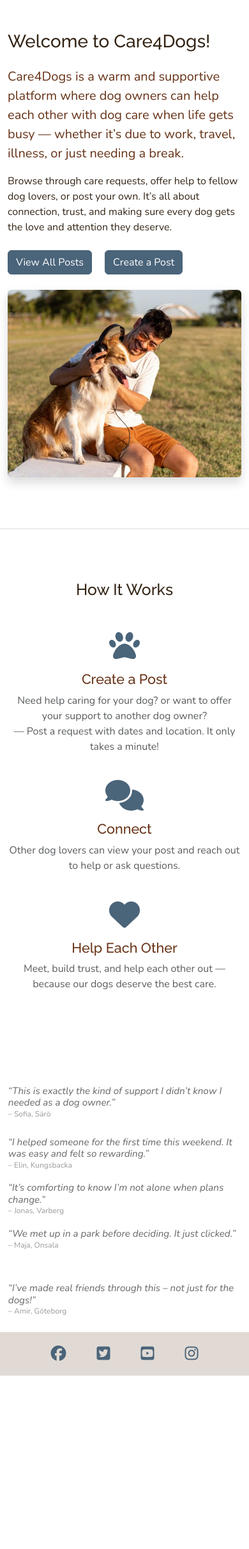
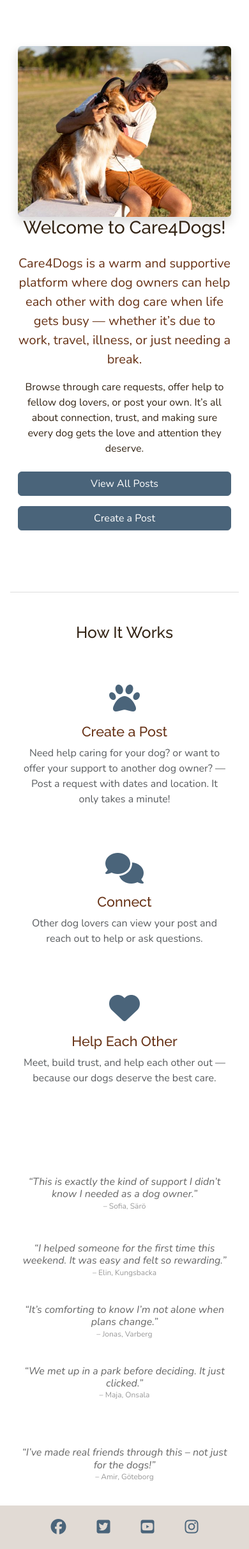
Before and after one commit to emelie-nilsson/Care4Dogs, a Django app: page / in a window 390 px wide. Shown: the part 86-2507 px from the top of the page at 64% size. Before the commit the page ends 2236 px from the top, so only its background shows below. Run offline with Django 5.2, Linux system fonts and the light colour scheme; parts of the project's set-up code (start-up, migrations or seed data) failed here and were passed over; some libraries are stand-ins or nearby versions.

Commit message:
Make more  responsive,  replace 'login' with 'account_login' in post_detail to try and fix error

```diff
--- a/home/templates/home/index.html
+++ b/home/templates/home/index.html
@@ -1,33 +1,31 @@
-{% extends "base.html" %} {% load static %} {% block content %}
+{% extends "base.html" %}
+{% load static %}
+{% block content %}
 <div class="container mt-5">
-  <div class="row align-items-center">
+  <!-- Responsive layout -->
+  <div class="row align-items-center flex-column-reverse flex-lg-row">
+
     <!-- Introduction -->
-    <div class="col-lg-6">
-      <h1 class="mb-4" style="color: var(--primary-color)">
-        Welcome to Care4Dogs!
-      </h1>
-      <p class="lead" style="color: var(--middle-color)">
+    <div class="col-lg-6 text-center text-lg-start intro-text">
+      <h1 class="mb-4 text-primary">Welcome to Care4Dogs!</h1>
+      <p class="lead text-middle">
         Care4Dogs is a warm and supportive platform where dog owners can help
         each other with dog care when life gets busy — whether it’s due to work,
         travel, illness, or just needing a break.
       </p>
-      <p style="color: var(--primary-color)">
+      <p class="text-primary">
         Browse through care requests, offer help to fellow dog lovers, or post your own.
         It’s all about connection, trust, and making sure every dog gets the
         love and attention they deserve.
       </p>
       <div class="mt-4">
-        <a href="{% url 'post_list' %}" class="btn btn-primary me-3"
-          >View All Posts</a
-        >
-        <a href="{% url 'post_create' %}" class="btn btn-primary me-3"
-          >Create a Post</a
-        >
+        <a href="{% url 'post_list' %}" class="btn btn-primary me-3">View All Posts</a>
+        <a href="{% url 'post_create' %}" class="btn btn-primary me-3">Create a Post</a>
       </div>
     </div>
 
     <!-- Image -->
-    <div class="col-lg-6 mt-4 mt-lg-0">
+    <div class="col-lg-6 mt-4 mt-lg-0 text-center">
       <img
         src="{% static 'images/welcome.jpg' %}"
         alt="Welcome dogs"
@@ -40,44 +38,33 @@
 <!-- How does it work? -->
 <section class="how-it-works-section">
   <div class="container">
-    <h2 class="text-center mb-5" style="color: var(--primary-color)">
-      How It Works
-    </h2>
+    <h2 class="text-center mb-5 how-title text-primary">How It Works</h2>
     <div class="row text-center">
       <!-- Step 1 -->
-      <div class="col-md-4 mb-4">
-        <i
-          class="fas fa-paw fa-3x mb-3"
-          style="color: var(--secondary-color)"
-        ></i>
-        <h4 class="mb-2" style="color: var(--middle-color)">Create a Post</h4>
+      <div class="col-md-4 mb-4 how-step">
+        <i class="fas fa-paw fa-3x mb-3 how-icon text-secondary"></i>
+        <h4 class="mb-2 text-middle">Create a Post</h4>
         <p class="text-muted">
           Need help caring for your dog? or want to offer your support to
-          another dog owner?<br> — Post a request with dates and location. It only
+          another dog owner? — Post a request with dates and location. It only
           takes a minute!
         </p>
       </div>
 
       <!-- Step 2 -->
-      <div class="col-md-4 mb-4">
-        <i
-          class="fas fa-comments fa-3x mb-3"
-          style="color: var(--secondary-color)"
-        ></i>
-        <h4 class="mb-2" style="color: var(--middle-color)">Connect</h4>
+      <div class="col-md-4 mb-4 how-step">
+        <i class="fas fa-comments fa-3x mb-3 how-icon text-secondary"></i>
+        <h4 class="mb-2 text-middle">Connect</h4>
         <p class="text-muted">
           Other dog lovers can view your post and reach out to help or ask
           questions.
         </p>
       </div>
 
-      <!-- Steg 3 -->
-      <div class="col-md-4 mb-4">
-        <i
-          class="fas fa-heart fa-3x mb-3"
-          style="color: var(--secondary-color)"
-        ></i>
-        <h4 class="mb-2" style="color: var(--middle-color)">Help Each Other</h4>
+      <!-- Step 3 -->
+      <div class="col-md-4 mb-4 how-step">
+        <i class="fas fa-heart fa-3x mb-3 how-icon text-secondary"></i>
+        <h4 class="mb-2 text-middle">Help Each Other</h4>
         <p class="text-muted">
           Meet, build trust, and help each other out — because our dogs deserve
           the best care.
@@ -87,8 +74,7 @@
   </div>
 </section>
 
-<!-- Review -->
-<!-- Citat 1 – right, on top  -->
+<!-- Review Quotes -->
 <div class="quote-snippet quote-right mt-4">
   <p class="quote-text">
     “This is exactly the kind of support I didn’t know I needed as a dog owner.”
@@ -96,7 +82,6 @@
   <p class="quote-author">– Sofia, Särö</p>
 </div>
 
-<!-- Citat 2 – left, on top -->
 <div class="quote-snippet quote-left mt-4">
   <p class="quote-text">
     “I helped someone for the first time this weekend. It was easy and felt so rewarding.”
@@ -104,7 +89,6 @@
   <p class="quote-author">– Elin, Kungsbacka</p>
 </div>
 
-<!-- Citat 3 – right -->
 <div class="quote-snippet quote-right mt-3">
   <p class="quote-text">
     “It’s comforting to know I’m not alone when plans change.”
@@ -112,7 +96,6 @@
   <p class="quote-author">– Jonas, Varberg</p>
 </div>
 
-<!-- Citat 4 – left -->
 <div class="quote-snippet quote-left mt-3">
   <p class="quote-text">
     “We met up in a park before deciding. It just clicked.”
@@ -120,7 +103,6 @@
   <p class="quote-author">– Maja, Onsala</p>
 </div>
 
-<!-- Citat 5 – centered -->
 <div class="quote-snippet quote-center mt-5 mb-4">
   <p class="quote-text">
     “I’ve made real friends through this – not just for the dogs!”
--- a/static/css/base.css
+++ b/static/css/base.css
@@ -1,17 +1,19 @@
 @import url('https://fonts.googleapis.com/css2?family=Nunito:ital,wght@0,200..1000;1,200..1000&family=Raleway:ital,wght@0,100..900;1,100..900&display=swap');
 
-/*General*/
+@import url('https://fonts.googleapis.com/css2?family=Nunito:ital,wght@0,200..1000;1,200..1000&family=Raleway:ital,wght@0,100..900;1,100..900&display=swap');
+
+
+/* General */
 :root {
   --primary-font: "Nunito", sans-serif;
   --secondary-font: "Raleway", sans-serif;
-  --primary-color: #332415; /*Dark brown*/
-  --secondary-color: #4a647a; /*Grey blue*/
-  --middle-color: #663115; /*Chestnut brown*/
-  --highlight-color: #e1dad4; /*Light beige*/
-  --light-highlight-color: #a08653; /*Gold brown*/
+  --primary-color: #332415; /* Dark brown */
+  --secondary-color: #4a647a; /* Grey blue */
+  --middle-color: #663115; /* Chestnut brown */
+  --highlight-color: #e1dad4; /* Light beige */
+  --light-highlight-color: #a08653; /* Gold brown */
 }
 
-/*Main*/
 body {
   display: flex;
   flex-direction: column;
@@ -36,10 +38,23 @@ h1, h2, h3, h4 {
 }
 
 main {
-    flex: 1; /*pushing down the footer*/
+  flex: 1;
 }
 
-/*How it work section*/
+.text-primary {
+  color: var(--primary-color) !important;
+}
+
+.text-secondary {
+  color: var(--secondary-color) !important;
+}
+
+.text-middle {
+  color: var(--middle-color) !important;
+}
+
+
+/* How It Works Section */
 .how-it-works-section {
   background-color: #fff;
   border-top: 1px solid #ddd;
@@ -47,29 +62,43 @@ main {
   margin-top: 5rem;
 }
 
-/*Review*/
-/* All quotes */
+.how-title {
+  font-family: var(--secondary-font);
+  color: var(--primary-color);
+}
+
+.how-icon {
+  color: var(--secondary-color);
+}
+
+.how-step h4 {
+  color: var(--middle-color);
+  font-family: var(--secondary-font);
+}
+
+
+/* Review */
 .quote-snippet {
   padding: 0.1rem 0.8rem;
   font-family: var(--primary-font);
   line-height: 1.2;
 }
 
-/* Adjustments for different placements */
-.quote-left {
+.quote-left,
+.quote-right {
   max-width: 480px;
-  margin-left: 0;
-  margin-right: auto;
   margin-top: 0.6rem;
   margin-bottom: 0.3rem;
 }
 
+.quote-left {
+  margin-left: 0;
+  margin-right: auto;
+}
+
 .quote-right {
-  max-width: 480px;
   margin-left: auto;
   margin-right: 0;
-  margin-top: 0.6rem;
-  margin-bottom: 0.3rem;
 }
 
 .quote-center {
@@ -90,8 +119,7 @@ main {
   margin-bottom: 0;
 }
 
-/* Post list */
-
+/* Post List */
 .card {
   border-radius: 0.5rem;
   overflow: hidden;
@@ -109,6 +137,7 @@ main {
   color: var(--secondary-color);
   margin: 0;
 }
+
 .card-title a {
   color: var(--secondary-color) !important;
   transition: color 0.3s ease;
@@ -140,7 +169,8 @@ main {
   color: var(--middle-color);
 }
 
-/*Post details*/
+
+/* Post Details */
 .comment-box {
   background-color: var(--highlight-color);
   padding: 1rem;
@@ -166,10 +196,7 @@ main {
   border-radius: 0.5rem;
 }
 
-
-
-/*Footer*/
-
+/* Footer */
 footer {
   width: 100vw;
   background-color: var(--highlight-color);
@@ -208,7 +235,7 @@ footer {
   margin: 0 0.5rem;
 }
 
-/*Header*/
+/* Header */
 .navbar {
   background-color: var(--highlight-color) !important;
   box-shadow: none !important;
@@ -220,7 +247,7 @@ a.nav-link {
   color: var(--secondary-color);
 }
 
-/*Log In, Sign Up*/
+/* Log In, Sign Up Forms */
 .signup-card,
 .login-card {
   background-color: var(--highlight-color);
@@ -229,7 +256,7 @@ color: var(--secondary-color);
   box-shadow: 0 0 15px rgba(0, 0, 0, 0.05);
 }
 
-/*Log In, Sign up buttons*/
+/* Log In, Sign Up Buttons */
 .custom-btn {
   background-color: var(--secondary-color);
   color: white;
@@ -262,9 +289,60 @@ color: var(--secondary-color);
   color: var(--primary-color);
 }
 
-/* Image on post details */
+
+/*  Media Queries */
 @media (min-width: 768px) {
   .post-image {
     max-width: 500px;
   }
 }
+
+@media (max-width: 991px) {
+  .how-step {
+    padding: 1rem 0;
+  }
+
+  .btn {
+    width: 100%;
+    margin-bottom: 1rem;
+  }
+
+  .quote-snippet {
+    padding: 0.8rem;
+    font-size: 0.95rem;
+  }
+
+  .quote-text {
+    font-size: 1rem;
+    text-align: center;
+  }
+
+  .quote-author {
+    text-align: center;
+    display: block;
+  }
+
+  .quote-left,
+  .quote-right,
+  .quote-center {
+    margin-left: auto !important;
+    margin-right: auto !important;
+  }
+
+  .how-it-works-section {
+    padding: 3rem 1rem;
+  }
+
+  .page-container {
+    padding: 0 1rem;
+  }
+
+  .navbar-nav .nav-item {
+  margin-bottom: 0.5rem;
+}
+/*Parallell buttons*/
+ .form-actions .btn {
+    width: 100%;
+    margin-bottom: 0.75rem;
+  }
+}
--- a/templates/base.html
+++ b/templates/base.html
@@ -15,8 +15,7 @@
       rel="icon"
       type="image/png"
       sizes="32x32"
-      href="{% static 'favicon/favicon-32x32.png' %}"
-    />
+      href="{% static 'favicon/favicon-32x32.png' %}"/>
     <link
       rel="icon"
       type="image/png"
```
Also changed, not shown: dogcare/templates/dogcare/post_confirm_delete.html (+10 -4 lines), dogcare/templates/dogcare/post_detail.html (+49 -18 lines), dogcare/templates/dogcare/post_form.html (+21 -4 lines), db.sqlite3. Lines whose indentation alone changed are shown as unchanged.
